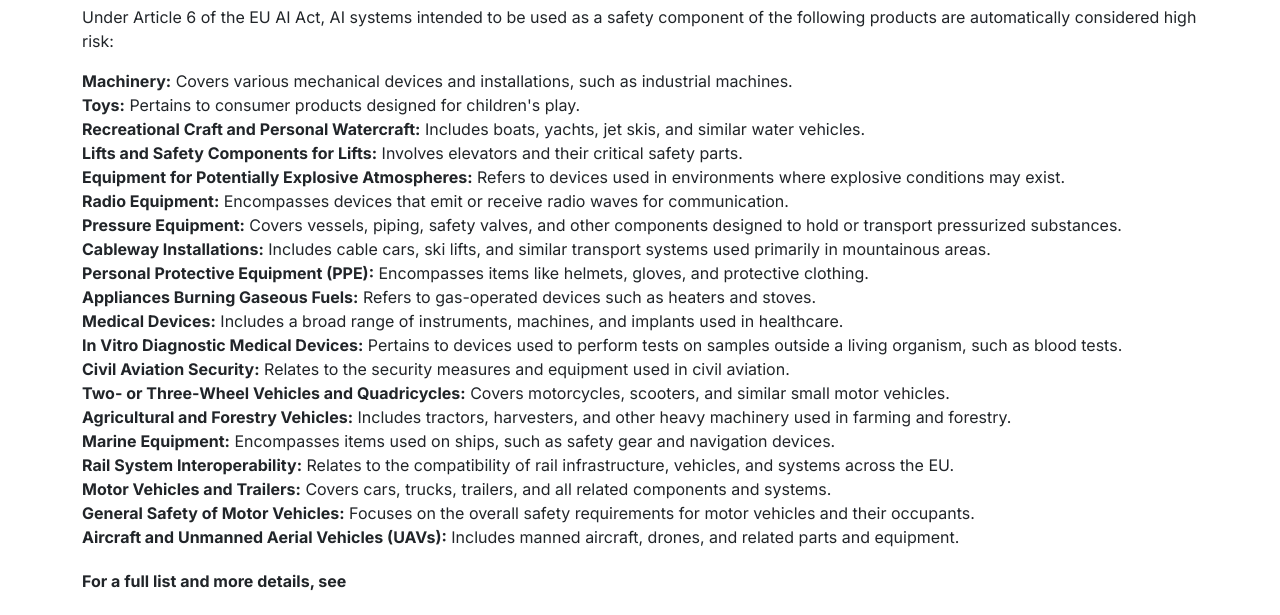
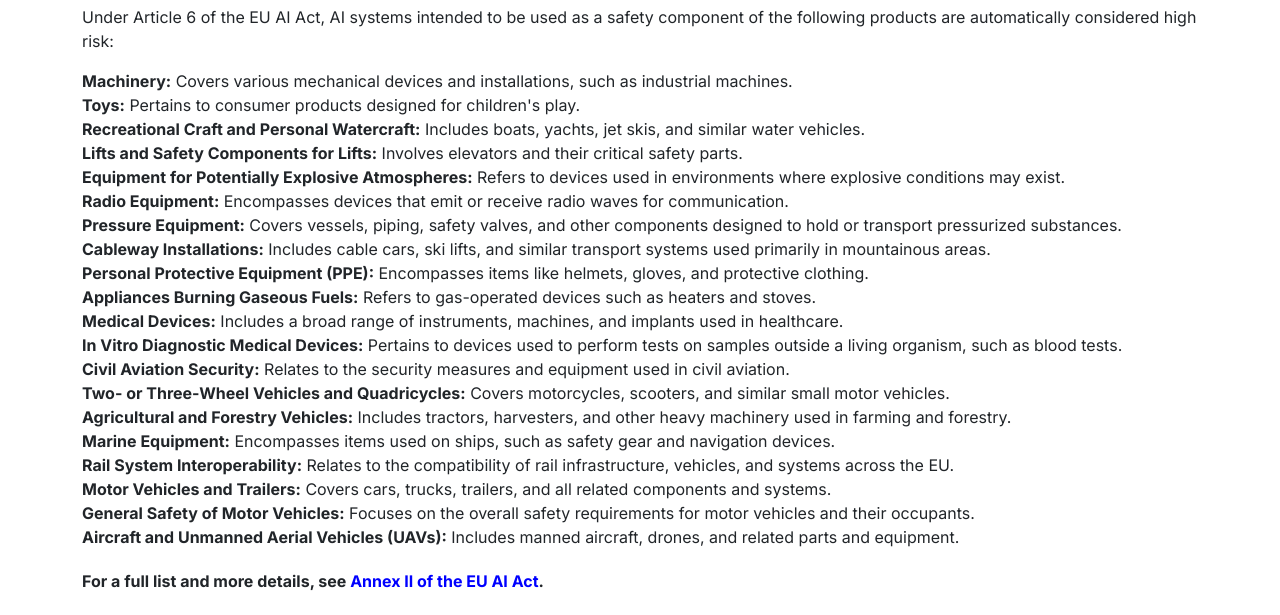
Before and after one commit to ScaleSafe/scalesafe.github.io, a plain HTML site: page regulated_products.html in a window 1280 px wide. Shown: the part 185-800 px from the top of the page. Drawn offline with nearby package versions, Linux system fonts and the light colour scheme.

Commit message:
Update regulated_products.html

```diff
--- a/regulated_products.html
+++ b/regulated_products.html
@@ -51,7 +51,7 @@
                 <li><strong>General Safety of Motor Vehicles:</strong> Focuses on the overall safety requirements for motor vehicles and their occupants.</li>
                 <li><strong>Aircraft and Unmanned Aerial Vehicles (UAVs):</strong> Includes manned aircraft, drones, and related parts and equipment.</li>
             </ul>
-            <p style="margin-top: 20px;"><strong>For a full list and more details, see <a href="https://www.europarl.europa.eu/doceo/document/TA-9-2024-0138_EN.pdf" target="_blank" style="color: darkblue;>Annex II of the EU AI Act</a>.</strong></p>
+            <p style="margin-top: 20px;"><strong>For a full list and more details, see <a href="https://www.europarl.europa.eu/doceo/document/TA-9-2024-0138_EN.pdf" target="_blank" style="color: blue";>Annex II of the EU AI Act</a>.</strong></p>
         </section>
 
     </div>
```
